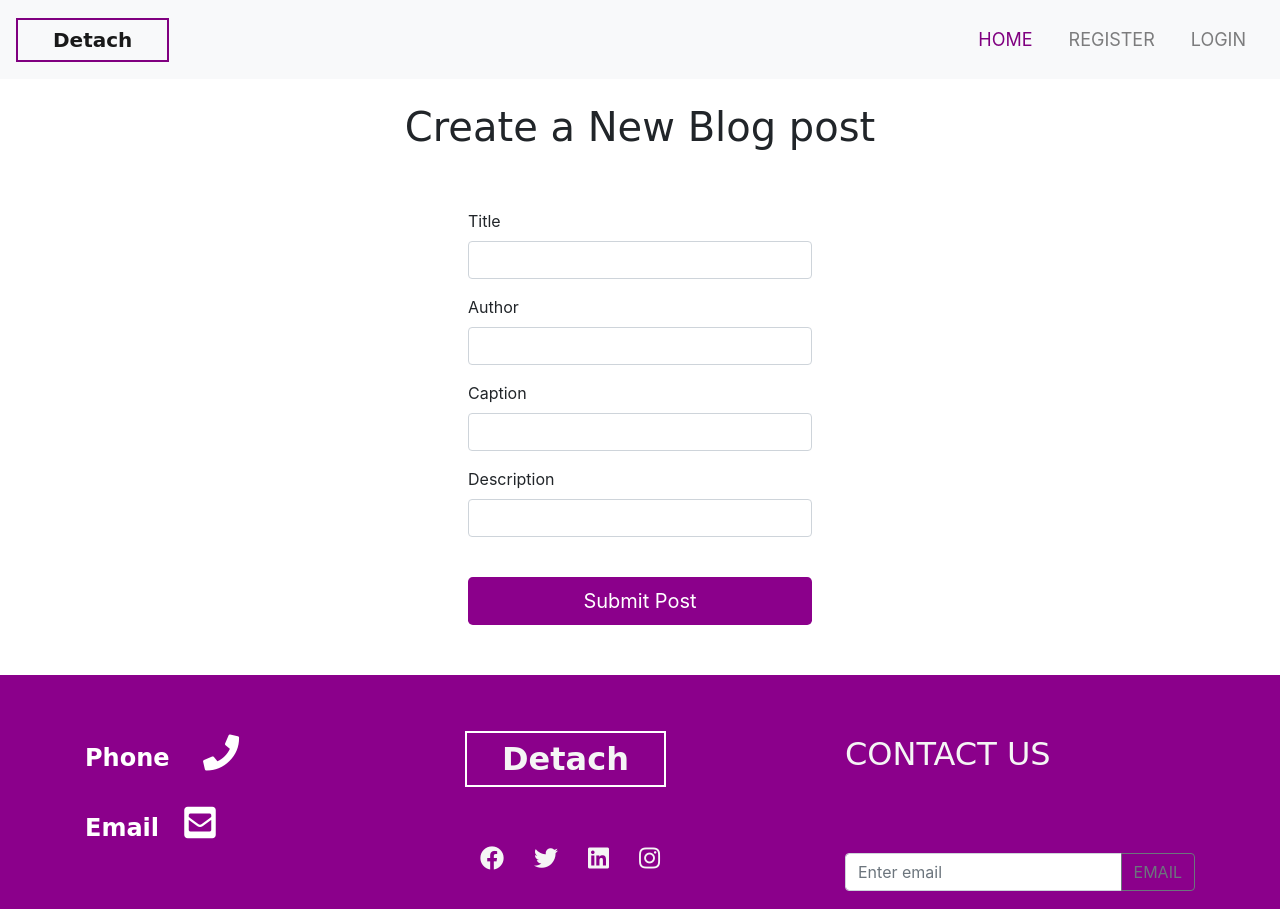
After one commit to yahayakenny/Detach_Music_Django, a Django app: page /new_post/ in a window 1280 px wide. The commit adds this page. Run offline with Django 3.2, Linux system fonts and the light colour scheme; some libraries are stand-ins or nearby versions; some web fonts are replaced.

Commit message:
added blog posts

```diff
--- /dev/null
+++ b/band_app/forms.py
@@ -0,0 +1,7 @@
+from django import forms
+from band_app.models import Blog
+
+class BlogForm(forms.ModelForm):
+    class Meta:
+        model = Blog
+        fields = ('title', 'author','caption', 'description')
--- a/band_app/models.py
+++ b/band_app/models.py
@@ -1,4 +1,5 @@
 from django.db import models
+from django.shortcuts import reverse
 
 # Create your models here.
 class Concert(models.Model):
@@ -28,11 +29,12 @@ class Tour(models.Model):
     date = models.CharField(max_length=50, blank = True, null = True)
     venue = models.CharField(max_length=50, blank = True, null = True)
     description = models.CharField(max_length=200, blank = True, null = True)
-    price = models.FloatField(default=1)
+
 
 
 class Blog(models.Model):
-    image = models.ImageField(blank = True, null = True)
+
     title =  models.CharField(max_length=50, blank = True, null = True)
     author = models.CharField(max_length=50, blank = True, null = True)
-    description = models.CharField(max_length=200, blank = True, null = True)
+    caption = models.CharField(max_length=100, blank = True, null = True)
+    description = models.CharField(max_length=1000, blank = True, null = True)
--- a/band_app/urls.py
+++ b/band_app/urls.py
@@ -7,5 +7,10 @@ urlpatterns = [
     path('about/', views.about, name = 'about'),
     path('tours/', views.tours, name = 'tours'),
     path('blog/', views.blog, name = 'blog'),
+    path('blog/<int:blog_id>', views.blog_detail, name = 'blog_detail'),
+    path('delete/<int:blog_id>', views.delete, name='blog_delete'),
+    path('new_post/', views.new_post, name = 'new_post'),
+
+
 
 ]
--- a/band_app/views.py
+++ b/band_app/views.py
@@ -1,5 +1,6 @@
-from django.shortcuts import render
+from django.shortcuts import render, redirect
 from band_app.models import *
+from band_app.forms import BlogForm
 
 # Create your views here.
 def home(request):
@@ -19,3 +20,24 @@ def tours(request):
 def blog(request):
     blogs = Blog.objects.all()
     return render(request, 'band/blog.html',{'blogs': blogs} )
+
+def new_post(request):
+    if request.method == 'POST':
+        form = BlogForm(request.POST)
+        if form.is_valid():
+            form.save()
+            return redirect ('blog')
+
+    else:
+        form = BlogForm()
+
+    return render(request, 'band/new_post.html',{'form': form})
+
+def blog_detail(request, blog_id):
+    details = Blog.objects.get(id = blog_id )
+    return render(request, 'band/blog_detail.html', {'details': details})
+
+def delete(request,blog_id):
+    blog_delete = Blog.objects.get(id = blog_id)
+    blog_delete.delete()
+    return redirect('blog')
--- a/templates/band/about.html
+++ b/templates/band/about.html
@@ -19,7 +19,7 @@
           <div class="col-md-5">
             <br><h3>We Love Music</h3><br>
             <h5>Lorem ipsum dolor sit amet consectetur adipisicing elit. Eligendi nulla delectus reiciendis, porro iure aperiam unde esse eveniet maxime omnis a molestiae corporis optio fugiat, numquam ipsum facilis nobis id.</h5><br>
-            <a href="#" class="btn btn-danger btn-lg">Contact Us</a>
+            <h5>Lorem ipsum dolor sit amet consectetur adipisicing elit. Eligendi nulla delectus reiciendis, porro iure aperiam unde esse eveniet maxime omnis a molestiae corporis optio fugiat, numquam ipsum facilis nobis id.</h5><br>
           </div>
         </div>
       </div>
--- a/templates/band/base.html
+++ b/templates/band/base.html
@@ -60,7 +60,10 @@
               <a class="nav-link" href="{% url 'tours' %}">TOURS</a>
             </li>
             <li class="nav-item">
-              <a class="nav-link" href="{% url 'blog' %}">BLOG</a>
+              <a class="nav-link" href="{% url 'new_post' %}">NEW POST</a>
+            </li>
+            <li class="nav-item">
+              <a class="nav-link" href="{% url 'blog' %}">BLOG POSTS</a>
             </li>
             <li class="nav-item">
               <a class="nav-link" href="{% url 'logout' %}">LOGOUT</a>
--- /dev/null
+++ b/templates/band/new_post.html
@@ -0,0 +1,18 @@
+{% extends 'band/base.html' %} {% load crispy_forms_tags %} {% block content%}
+<div class="container">
+  <br />
+  <h1 class="text-center message">Create a New Blog post</h1>
+  <form method="POST">
+    {% csrf_token %} {{form | crispy}}
+    <br />
+    <input
+      type="submit"
+      value="Submit Post"
+      class="btn btn-lg btn-block"
+      type="button"
+      style="color: white; background-color: rgb(139, 0, 139)"
+    />
+  </form>
+</div>
+
+{% endblock%}
--- a/templates/band/tours.html
+++ b/templates/band/tours.html
@@ -59,8 +59,6 @@
           <small>Seconds</small>
         </div>
       </div>
-
-      <a href="#" class="btn btn-danger btn-lg">Buy Tickets</a>
     </div>
   </section>
 
@@ -76,8 +74,6 @@
             <h1>{{tour.name}}</h1>
             <h5>8{{tour.date}}</h5>
             <h5>{{tour.venue}}</h5>
-            <a href="cart/{{ tour.slug }}" class="btn btn-success">Add to Cart</a>
-
             <hr/>
             <h5>{{tour.description}}</h5>
             <br/><br /><br><br/><br>
--- a/templates/fans/login.html
+++ b/templates/fans/login.html
@@ -11,7 +11,7 @@
         <form id = "form" method="POST">
             {% csrf_token %}
             {{form | crispy}}
-            <input type="submit" name = "Login" class="btn btn-lg btn-block" type="button" style = "color: white ;background-color: rgb(139, 0, 139)">
+            <input type="submit" value = "Login" class="btn btn-lg btn-block" type="button" style = "color: white ;background-color: rgb(139, 0, 139)">
             <br>
             <h6>Don't have an account yet?</h6>
             <a style = "font-size: 13px" href="{% url 'register'%}">Register here</a>
```
Also changed, not shown: templates/band/blog.html (+20 -91 lines), templates/band/blog_detail.html (added, +12 -0 lines), band_app/migrations/0015_remove_blog_image.py (added), band_app/migrations/0016_auto_20200919_1441.py (added), 1 other file.
